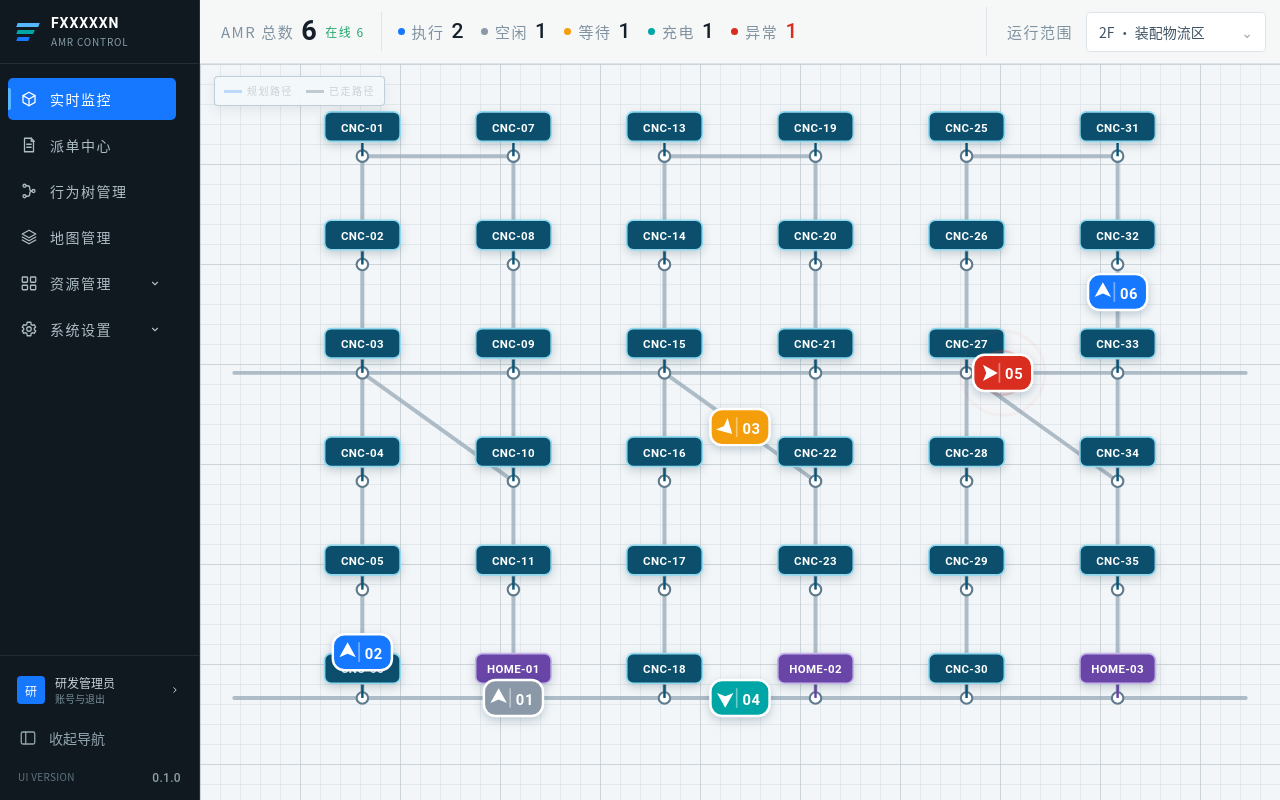
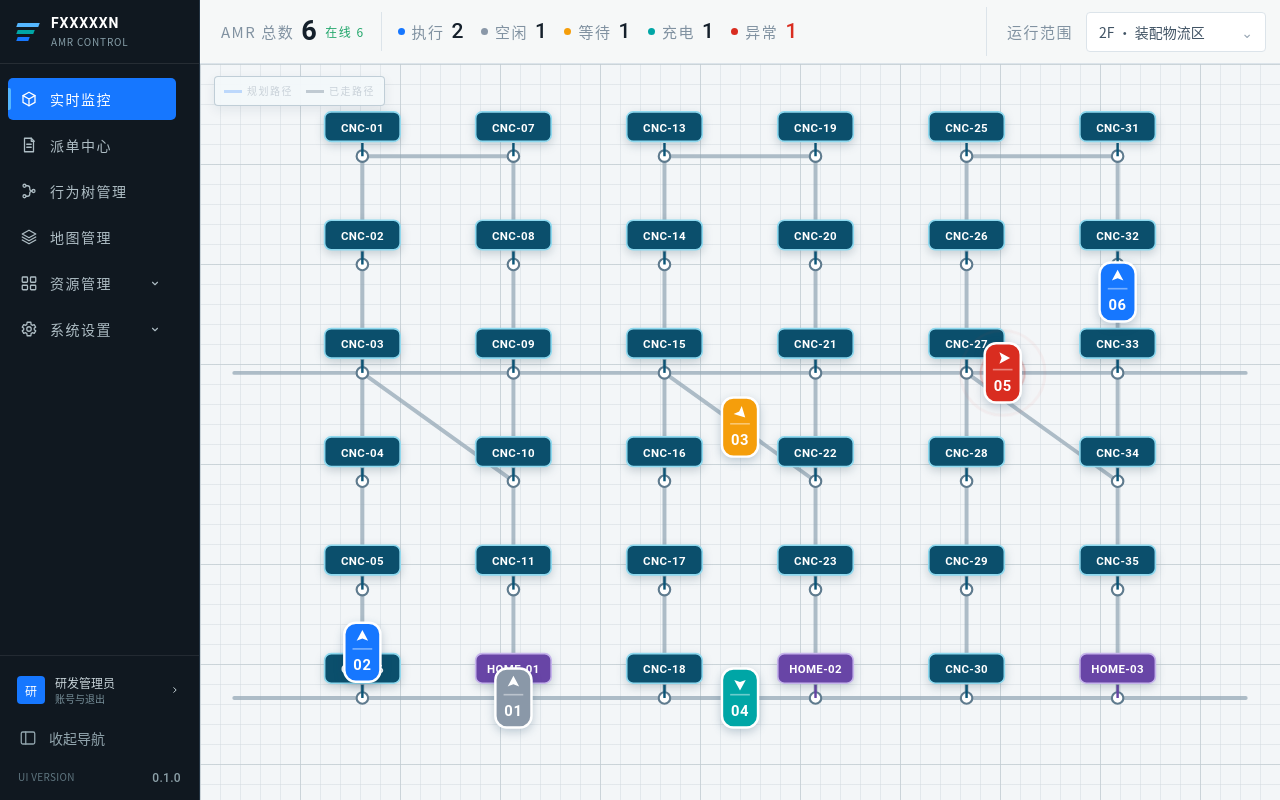
Before and after one commit to zhanzhikai611-del/AMR_V2, a Vue app: page / in a window 1280 px wide. Built offline with nearby package versions, Linux system fonts and the light colour scheme.

Commit message:
refine: use vertical AMR capsule markers

```diff
--- a/src/features/digital-twin/DigitalTwinMap.vue
+++ b/src/features/digital-twin/DigitalTwinMap.vue
@@ -106,11 +106,11 @@ function endPan(event: PointerEvent) {
           <g v-for="amr in amrs" :key="amr.id" :transform="`translate(${amr.position.x} ${amr.position.y})`" :class="['map-amr', amr.tone, { selected: selectedAmrId === amr.id, muted: selectedAmrId && selectedAmrId !== amr.id }]" role="button" tabindex="0" :aria-label="`${amr.id}，${amr.status}`" @click="emit('selectAmr', amr.id)" @keydown.enter="emit('selectAmr', amr.id)">
             <rect class="amr-hit-target" x="-22" y="-20" width="44" height="40" rx="10"/>
             <circle v-if="amr.tone === 'fault'" class="fault-pulse fault-pulse-one" r="18"/><circle v-if="amr.tone === 'fault'" class="fault-pulse fault-pulse-two" r="18"/>
-            <rect class="selection-ring" x="-20" y="-14" width="40" height="28" rx="9"/>
-            <rect class="amr-body" x="-18" y="-11" width="36" height="22" rx="7"/>
-            <g class="amr-direction" :transform="`translate(-9 0) rotate(${amr.heading})`"><path d="M0-6L5 3L0 1L-5 3Z"/></g>
-            <line class="amr-divider" x1="-2" y1="-6" x2="-2" y2="6"/>
-            <text class="amr-id" x="7" y="4">{{ amr.id.slice(-2) }}</text>
+            <rect class="selection-ring" x="-14" y="-20" width="28" height="40" rx="9"/>
+            <rect class="amr-body" x="-11" y="-18" width="22" height="36" rx="7"/>
+            <g class="amr-direction" :transform="`translate(0 -9) rotate(${amr.heading})`"><path d="M0-4.5L3.5 2L0 .7L-3.5 2Z"/></g>
+            <line class="amr-divider" x1="-6" y1="-2" x2="6" y2="-2"/>
+            <text class="amr-id" x="0" y="11">{{ amr.id.slice(-2) }}</text>
           </g>
         </g>
       </svg>
```
